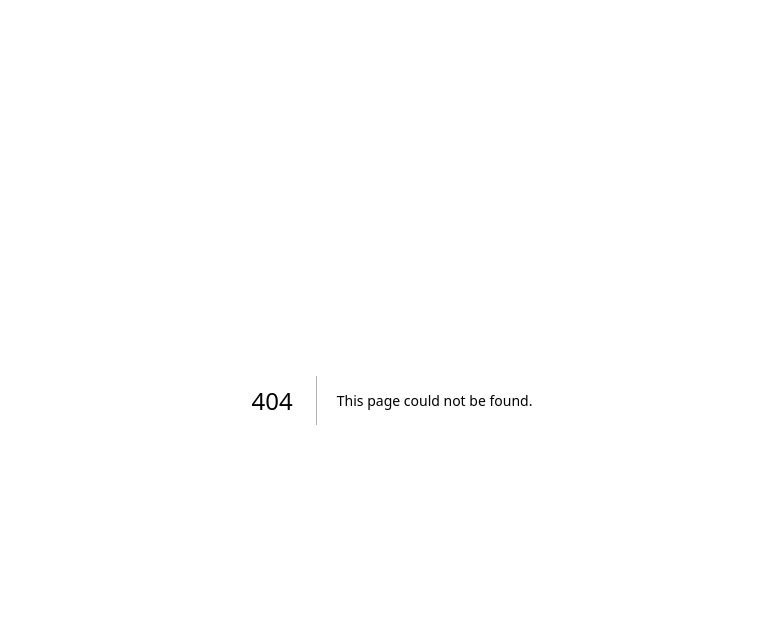
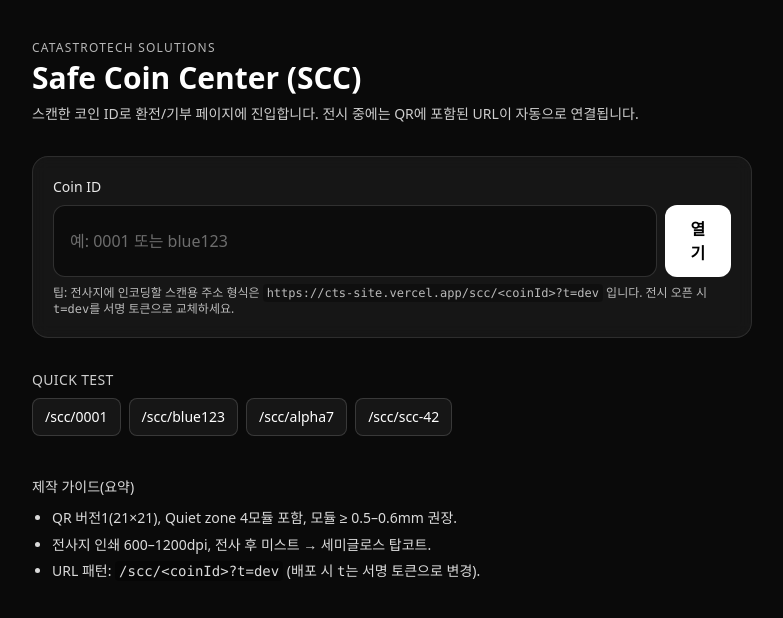
Before and after one commit to kimsunyoul/cts-site, a Next.js app: page /scc in a window 1280 px wide. Before the commit this address had no page. Shown: the top 618 px of the page, without its empty margins (248-1031 px from the left). Built offline with nearby package versions, Linux system fonts and the light colour scheme.

Commit message:
feat: add SCC index page for coin ID entry

```diff
--- /dev/null
+++ b/src/app/scc/page.tsx
@@ -0,0 +1,83 @@
+"use client";
+
+import { useState } from "react";
+import { useRouter } from "next/navigation";
+
+export default function SCCIndexPage() {
+  const [coinId, setCoinId] = useState("");
+  const router = useRouter();
+
+  const openCoin = () => {
+    if (!coinId.trim()) return;
+    const id = coinId.trim();
+    router.push(`/scc/${encodeURIComponent(id)}?t=dev`);
+  };
+
+  return (
+    <main className="min-h-dvh bg-neutral-950 text-white">
+      <div className="mx-auto max-w-screen-md px-6 py-10">
+        {/* 헤더 */}
+        <header className="mb-8">
+          <div className="text-xs uppercase tracking-widest opacity-70">CatastroTech Solutions</div>
+          <h1 className="mt-1 text-3xl font-semibold">Safe Coin Center (SCC)</h1>
+          <p className="mt-2 text-sm opacity-80">
+            스캔한 코인 ID로 환전/기부 페이지에 진입합니다. 전시 중에는 QR에 포함된 URL이 자동으로 연결됩니다.
+          </p>
+        </header>
+
+        {/* 입력 폼 */}
+        <section className="rounded-2xl border border-white/10 bg-white/5 backdrop-blur p-5">
+          <label htmlFor="coin" className="block text-sm mb-2 opacity-90">
+            Coin ID
+          </label>
+          <div className="flex gap-2">
+            <input
+              id="coin"
+              value={coinId}
+              onChange={(e) => setCoinId(e.target.value)}
+              placeholder="예: 0001 또는 blue123"
+              className="w-full rounded-xl bg-black/40 border border-white/15 px-4 py-3 text-white placeholder-white/40 outline-none focus:border-white/40"
+            />
+            <button
+              onClick={openCoin}
+              className="rounded-xl px-5 py-3 font-semibold bg-white text-black hover:opacity-90"
+            >
+              열기
+            </button>
+          </div>
+          <p className="mt-2 text-xs opacity-70">
+            팁: 전사지에 인코딩할 스캔용 주소 형식은{" "}
+            <code className="px-1 py-0.5 rounded bg-black/40">https://cts-site.vercel.app/scc/&lt;coinId&gt;?t=dev</code>{" "}
+            입니다. 전시 오픈 시 <code>t=dev</code>를 서명 토큰으로 교체하세요.
+          </p>
+        </section>
+
+        {/* 빠른 테스트 */}
+        <section className="mt-8">
+          <h2 className="text-sm uppercase tracking-wide opacity-80 mb-2">Quick Test</h2>
+          <div className="flex flex-wrap gap-2">
+            {["0001", "blue123", "alpha7", "scc-42"].map((id) => (
+              <a
+                key={id}
+                href={`/scc/${encodeURIComponent(id)}?t=dev`}
+                className="rounded-lg border border-white/15 bg-white/5 px-3 py-2 text-sm hover:bg-white/10"
+              >
+                /scc/{id}
+              </a>
+            ))}
+          </div>
+        </section>
+
+        {/* 가이드 */}
+        <section className="mt-10 text-sm leading-relaxed opacity-85">
+          <h3 className="font-medium mb-2">제작 가이드(요약)</h3>
+          <ul className="list-disc pl-5 space-y-1">
+            <li>QR 버전1(21×21), Quiet zone 4모듈 포함, 모듈 ≥ 0.5–0.6mm 권장.</li>
+            <li>전사지 인쇄 600–1200dpi, 전사 후 미스트 → 세미글로스 탑코트.</li>
+            <li>URL 패턴: <code className="px-1 py-0.5 rounded bg-black/40">/scc/&lt;coinId&gt;?t=dev</code> (배포 시 <code>t</code>는 서명 토큰으로 변경).</li>
+          </ul>
+        </section>
+      </div>
+    </main>
+  );
+}
```
